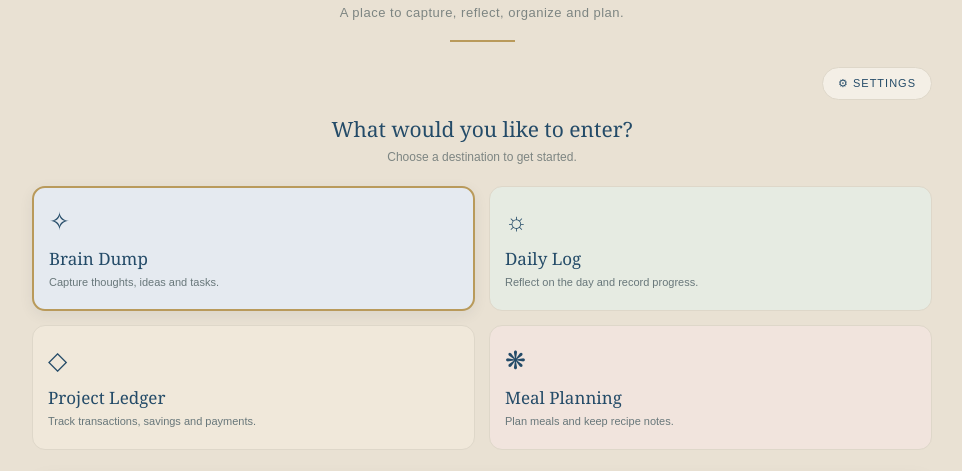
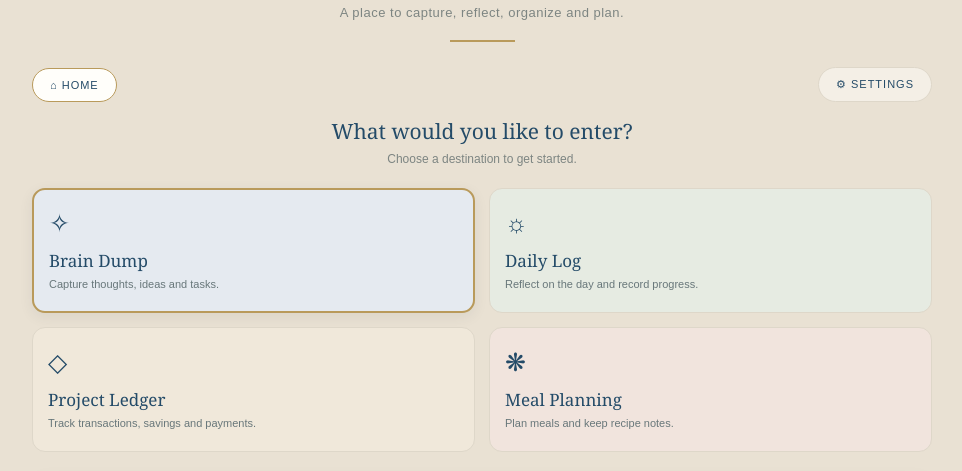
Before and after one commit to doxadenice/command-center-widgets, a plain HTML site: page forms.html in a window 1280 px wide. Shown: the part 128-599 px from the top of the page, without its empty margins (158-1120 px from the left). Drawn offline with Linux system fonts and the light colour scheme.

Commit message:
Update forms.html
add home button

```diff
--- a/forms.html
+++ b/forms.html
@@ -69,26 +69,41 @@ h1 {
   margin: 20px auto 0;
 }
 
-/* Settings */
+/* Navigation and Settings */
 
 .settings-bar {
   display: flex;
-  justify-content: flex-end;
+  justify-content: space-between;
+  align-items: center;
+  gap: 12px;
   margin-bottom: 12px;
 }
 
+.home-button,
 .settings-button {
+  display: inline-flex;
+  align-items: center;
+  justify-content: center;
+  text-decoration: none;
   border: 1px solid var(--border);
   background: var(--cream);
   color: var(--blue);
-  padding: 9px 15px;
-  border-radius: 20px;
+  padding: 10px 17px;
+  border-radius: 22px;
   cursor: pointer;
   font: 11px Arial, sans-serif;
   letter-spacing: 1px;
+  transition: background .2s, transform .2s;
 }
 
+.home-button:hover,
 .settings-button:hover {
+  background: var(--white);
+  transform: translateY(-1px);
+}
+
+.home-button {
+  border-color: var(--gold);
   background: var(--white);
 }
 
@@ -383,6 +398,10 @@ footer {
   .choice-title { font-size: 15px; }
   #fields { grid-template-columns: 1fr; }
   .field.wide { grid-column: auto; }
+  .home-button, .settings-button {
+    padding: 9px 12px;
+    font-size: 10px;
+  }
 }
 </style>
 </head>
@@ -398,6 +417,11 @@ footer {
 </header>
 
 <div class="settings-bar">
+  <a class="home-button"
+     href="https://doxadenice.github.io/command-center-widgets/home.html">
+    ⌂ HOME
+  </a>
+
   <button class="settings-button" id="settingsToggle" type="button">
     ⚙ SETTINGS
   </button>
@@ -512,7 +536,6 @@ const formInfo = {
   }
 };
 
-// Use the same saved key as the read-only dashboard.
 keyInput.value = localStorage.getItem(STORAGE_KEY) || "";
 
 document.getElementById("settingsToggle").addEventListener("click", () => {
```
